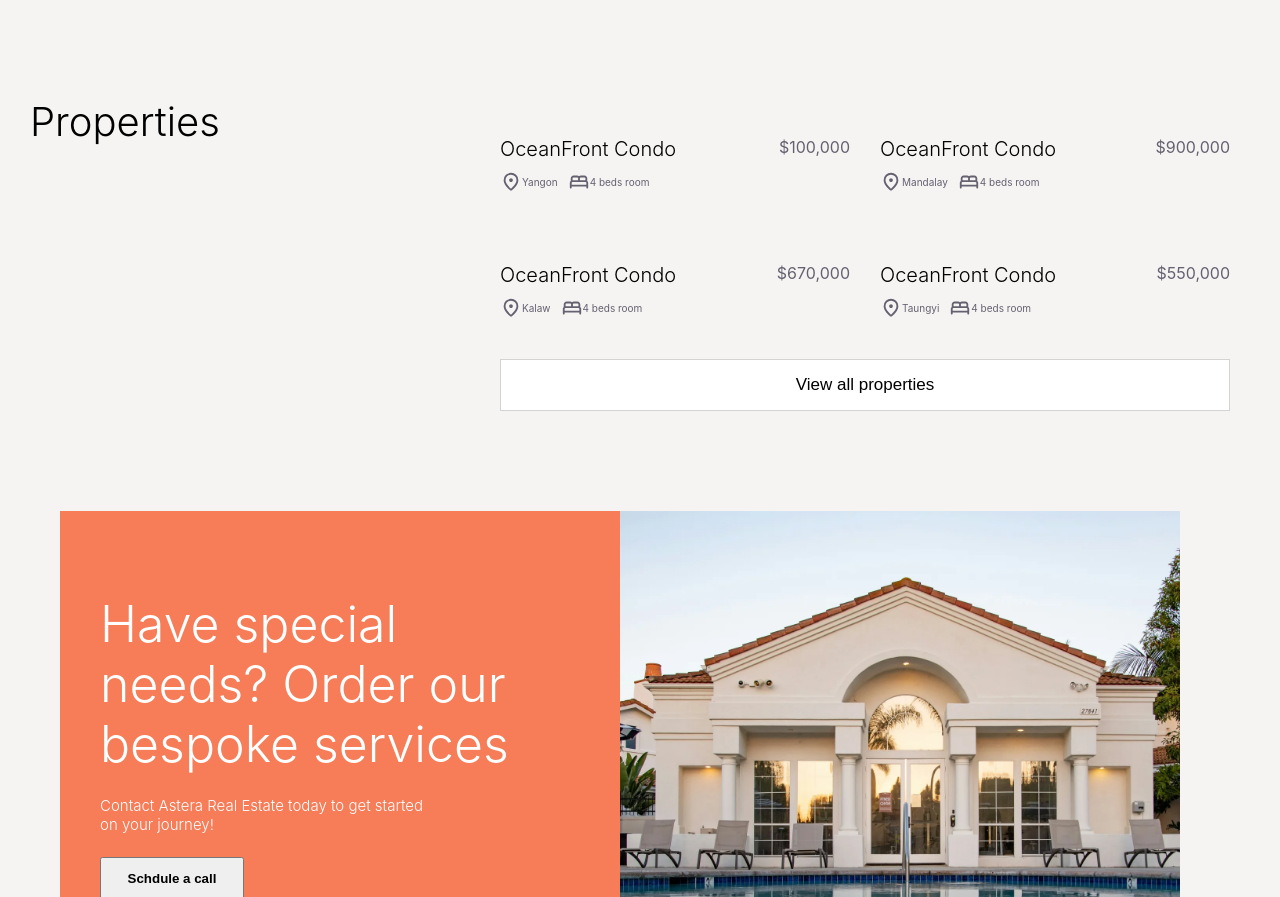
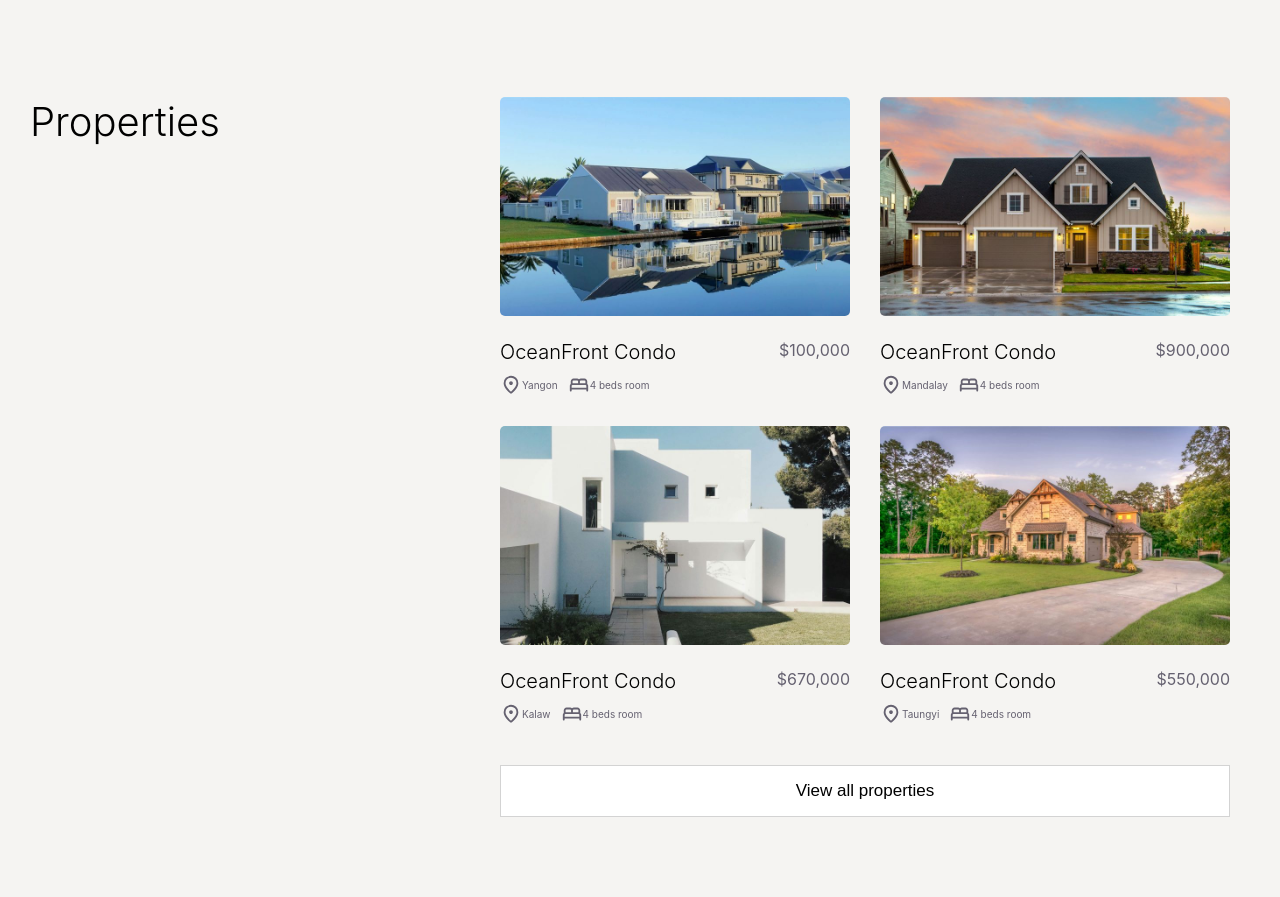
Before and after one commit to Khum23/First_Proj, a plain HTML site: page index.html in a window 1280 px wide. Shown: the part 3072-3969 px from the top of the page. Drawn offline with Linux system fonts and the light colour scheme; the site is published under a folder, as on GitHub Pages, so addresses that start at the root find nothing.

Commit message:
Update_1

```diff
--- a/index.html
+++ b/index.html
@@ -164,7 +164,7 @@
                          <div class="room-card-container">
                             <div class="room-card">
                                 <div class="room-card-img-container">
-                                    <img class="room-card-img" src="/Asst/four-1.jpg" alt="">
+                                    <img class="room-card-img" src="./Asst/four-1.jpg" alt="">
                                     <div class="overlay">
                                         <p>View property</p>
                                     </div>
@@ -191,7 +191,7 @@
                                 </div>
                                 <div class="room-card">
                                     <div class="room-card-img-container">
-                                        <img class="room-card-img" src="/Asst/four 2.jpg" alt="">
+                                        <img class="room-card-img" src="./Asst/four 2.jpg" alt="">
                                         <div class="overlay">
                                             <p>View property</p>
                                         </div>
@@ -217,7 +217,7 @@
                                     </div>
                                     <div class="room-card">
                                         <div class="room-card-img-container">
-                                            <img class="room-card-img" src="/Asst/four-3.jpg" alt="">
+                                            <img class="room-card-img" src="./Asst/four-3.jpg" alt="">
                                             <div class="overlay">
                                                 <p>View property</p>
                                             </div>
@@ -243,7 +243,7 @@
                                         </div>
                                         <div class="room-card">
                                             <div class="room-card-img-container">
-                                                <img class="room-card-img" src="/Asst/four-4.jpg" alt="">
+                                                <img class="room-card-img" src="./Asst/four-4.jpg" alt="">
                                                 <div class="overlay">
                                                     <p>View property</p>
                                                 </div>
```
